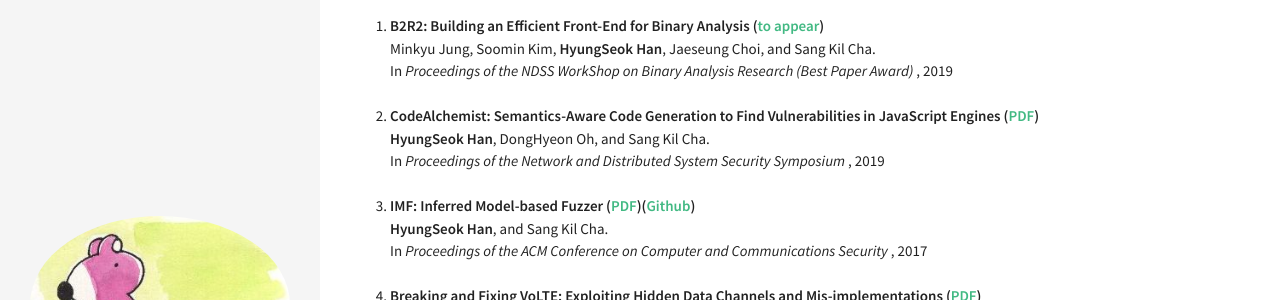
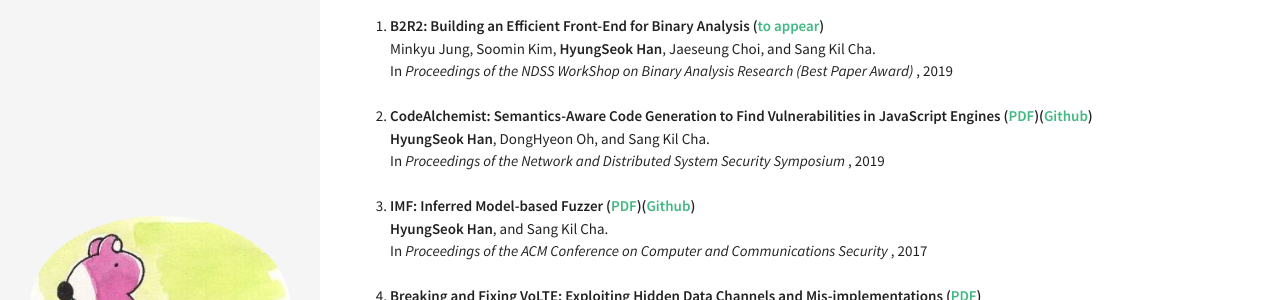
Before and after one commit to DaramG/daramg.github.io, a Jekyll site: the page built from index.html, in a window 1280 px wide. Shown: the part 578-878 px from the top of the page. Built offline with Jekyll 4.4.1, drawn with Linux system fonts in a browser that asks for light colours.

Commit message:
Update publication.yml

```diff
--- a/_data/index/publication.yml
+++ b/_data/index/publication.yml
@@ -5,7 +5,7 @@
   authors: Minkyu Jung, Soomin Kim, <strong>HyungSeok Han</strong>, Jaeseung Choi, and Sang Kil Cha.
 
 - title: "CodeAlchemist: Semantics-Aware Code Generation to Find Vulnerabilities in JavaScript Engines"
-  howto: (<a href="/paper/han-ndss2019.pdf">PDF</a>)
+  howto: (<a href="/paper/han-ndss2019.pdf">PDF</a>)(<a href="https://github.com/SoftSec-KAIST/CodeAlchemist">Github</a>)
   where: In <em>Proceedings of the Network and Distributed System Security Symposium</em>
   year : 2019
   authors: <strong>HyungSeok Han</strong>, DongHyeon Oh, and Sang Kil Cha.
```
